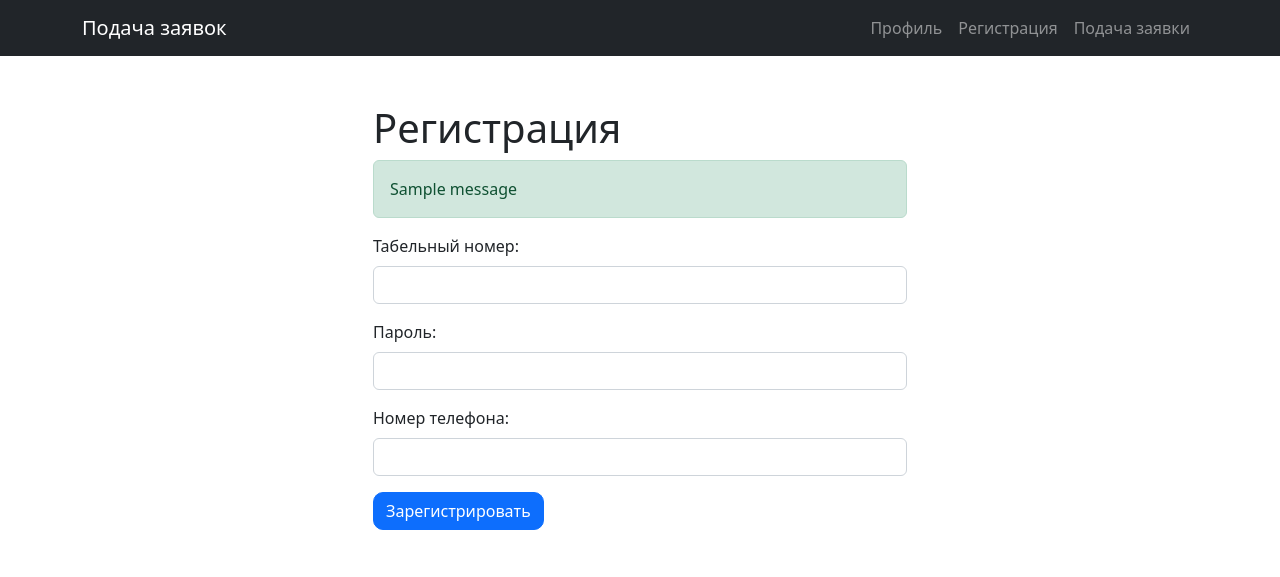
After one commit to AwakenOne1/MetzAppForMobileV2, a Flask app: page /admin in a window 1280 px wide. The commit adds this page. Shown: the top 577 px of the page. Run offline with Flask 3, Linux system fonts and the light colour scheme; tables that the repository leaves empty hold one stand-in row (values such as "Sample post"); one stand-in notice (Sample message) is shown; some libraries are stand-ins or nearby versions.

Commit message:
admin form added

```diff
--- a/app.py
+++ b/app.py
@@ -14,7 +14,7 @@ from PIL import Image
 app = Flask(__name__)
 app.secret_key = '3d6f45a5fc12445dbac2f59c3b6c7cb1'
 app.config[
-    'SQLALCHEMY_DATABASE_URI'] = 'sqlite:///METZ.db'
+    'SQLALCHEMY_DATABASE_URI'] = 'sqlite:////Users/alexeydubovik/PycharmProjects/METZApplicationApp/METZ.db'
 app.config['SQLALCHEMY_TRACK_MODIFICATIONS'] = False
 db = SQLAlchemy(app)
 login_manager = LoginManager(app)
@@ -29,8 +29,9 @@ Session(app)
 class User(db.Model, UserMixin):
     id = db.Column(db.Integer, primary_key=True)
     tab_number = db.Column(db.String(20), unique=True, nullable=False)
-    phone_number = db.Column(db.String(20), unique=True, nullable=True)
+    phone_number = db.Column(db.String(20), nullable=True)
     password_hash = db.Column(db.String(128), nullable=False)
+    is_admin = db.Column(db.Boolean,default=False)
     applications = db.relationship('Application', backref='user', lazy=True)
 
     def set_password(self, password):
@@ -106,7 +107,7 @@ def register():
             return redirect(url_for('register'))
 
         # Create a new user
-        new_user = User(tab_number=tab_number, phone_number='+375296574530')
+        new_user = User(tab_number=tab_number)
         new_user.set_password(password)
         db.session.add(new_user)
         db.session.commit()
@@ -230,6 +231,35 @@ def api_submit_application():
     return jsonify({'message': 'Application submitted successfully'})
 
 
+@app.route('/admin', methods=['GET', 'POST'])
+def register_admin():
+    if request.method == 'POST':
+        tab_number = request.form['tab_number']
+        password = request.form['password']
+        phone_number = request.form['phone_number']
+
+        # Validate tab number
+        if not re.match(r'^\d{5,6}$', tab_number):
+            flash('Табельный номер должен содержать от 5 до 6 цифр', 'danger')
+            return redirect(url_for('register_admin'))
+
+        # Check if user with the same tab number already exists
+        existing_user = User.query.filter_by(tab_number=tab_number).first()
+        if existing_user:
+            flash('Пользователь с таким табельным номером уже существует', 'danger')
+            return redirect(url_for('register_admin'))
+
+        # Create a new user
+        new_user = User(tab_number=tab_number, phone_number=phone_number)
+        new_user.set_password(password)
+        db.session.add(new_user)
+        db.session.commit()
+
+        flash('Регистрация успешно завершена', 'success')
+        return redirect(url_for('index'))
+
+    return render_template('admin.html')
+
 @app.route('/api/applications', methods=['GET'])
 def api_get_applications():
     user_id = request.args.get('user_id')
--- a/create_db.py
+++ b/create_db.py
@@ -4,7 +4,7 @@ from werkzeug.security import generate_password_hash
 
 app = Flask(__name__)
 app.config[
-    'SQLALCHEMY_DATABASE_URI'] = 'sqlite:///METZ.db'
+    'SQLALCHEMY_DATABASE_URI'] = 'sqlite:////Users/alexeydubovik/PycharmProjects/METZApplicationApp/METZ.db'
 app.config['SQLALCHEMY_TRACK_MODIFICATIONS'] = False
 db = SQLAlchemy(app)
 
@@ -12,8 +12,9 @@ db = SQLAlchemy(app)
 class User(db.Model):
     id = db.Column(db.Integer, primary_key=True, autoincrement=True)
     tab_number = db.Column(db.String(20), unique=True, nullable=False)
-    phone_number = db.Column(db.String(20), unique=True, nullable=True)
+    phone_number = db.Column(db.String(20), nullable=True)
     password_hash = db.Column(db.String(1024), nullable=False)
+    is_admin = db.Column(db.Boolean, default=False)
     applications = db.relationship('Application', backref='user', lazy=True)
 
     def set_password(self, password):
--- /dev/null
+++ b/templates/admin.html
@@ -0,0 +1,37 @@
+{% extends 'base.html' %}
+
+{% block title %}Регистрация{% endblock %}
+
+{% block content %}
+<div class="container py-5">
+    <div class="row justify-content-center">
+        <div class="col-md-6">
+            <h1>Регистрация</h1>
+            {% with messages = get_flashed_messages(with_categories=true) %}
+                    {% if messages %}
+                        {% for category, message in messages %}
+                            <div class="alert alert-{{ category }}">
+                                {{ message }}
+                            </div>
+                        {% endfor %}
+                    {% endif %}
+                {% endwith %}
+            <form method="POST" action="{{ url_for('register') }}">
+                <div class="form-group">
+                    <label for="tab_number">Табельный номер:</label>
+                    <input type="text" class="form-control" id="tab_number" name="tab_number" required>
+                </div>
+                <div class="form-group">
+                    <label for="password">Пароль:</label>
+                    <input type="password" class="form-control" id="password" name="password" required>
+                </div>
+                <div class="form-group">
+                    <label for="phone_number">Номер телефона:</label>
+                    <input type="phone_number" class="form-control" id="phone_number" name="phone_number" required>
+                </div>
+                <button type="submit" class="btn btn-primary">Зарегистрировать</button>
+            </form>
+        </div>
+    </div>
+</div>
+{% endblock %}
--- a/templates/base.html
+++ b/templates/base.html
@@ -31,6 +31,11 @@
                 <li class="nav-item">
                     <a class="nav-link" href="{{ url_for('application') }}">Подача заявки</a>
                 </li>
+                 {% if current_user.is_authenticated and current_user.is_admin %}
+                    <li class="nav-item">
+                        <a class="nav-link" href="{{ url_for('register_admin') }}">Админ</a>
+                    </li>
+                {% endif %}
             </ul>
         </div>
     </div>
```
Also changed, not shown: METZ.db, 2 other files.
